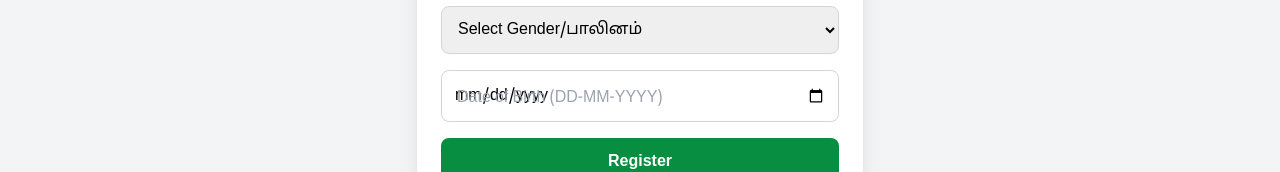
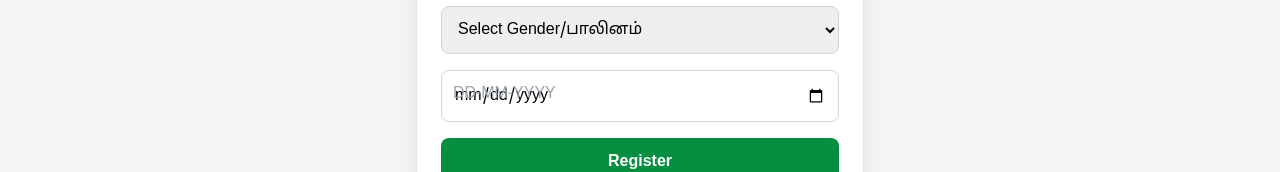
Before and after one commit to ydpweb/ydp-new-changes, a Next.js app: page /registerpage in a window 1280 px wide. Shown: the part 394-566 px from the top of the page. Built offline with nearby package versions, Linux system fonts and the light colour scheme.

Commit message:
Update page.js

```diff
--- a/app/registerpage/page.js
+++ b/app/registerpage/page.js
@@ -157,15 +157,7 @@ export default function Register() {
           <option value="Other">Other</option>
         </select>
 
-       <div className="relative w-full">
-  <label
-    htmlFor="dob"
-    className={`absolute left-4 top-4 text-gray-400 transition-all pointer-events-none ${
-      form.dob ? "hidden" : "block"
-    }`}
-  >
-    Date of Birth (DD-MM-YYYY)
-  </label>
+  <div className="relative w-full">
   <input
     type="date"
     id="dob"
@@ -173,9 +165,16 @@ export default function Register() {
     value={form.dob}
     onChange={handleChange}
     required
-    className="w-full p-3 border border-gray-300 rounded-lg focus:ring-2 focus:ring-green-500 bg-transparent appearance-none"
+    className="w-full p-3 border border-gray-300 rounded-lg focus:ring-2 focus:ring-green-500 bg-white appearance-none peer"
   />
+  <label
+    htmlFor="dob"
+    className="absolute left-3 top-3 text-gray-400 transition-all peer-placeholder-shown:top-3 peer-placeholder-shown:left-3 peer-placeholder-shown:opacity-100 peer-focus:top-1 peer-focus:left-3 peer-focus:text-sm peer-focus:opacity-0"
+  >
+    DD-MM-YYYY
+  </label>
 </div>
+
 
 
         {!isRedirecting ? (
```
